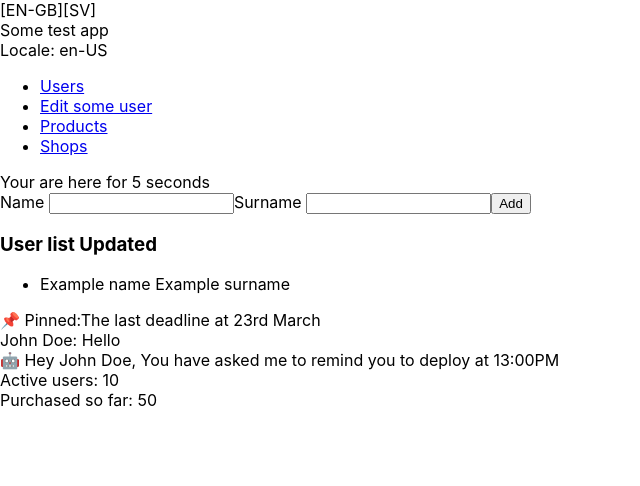
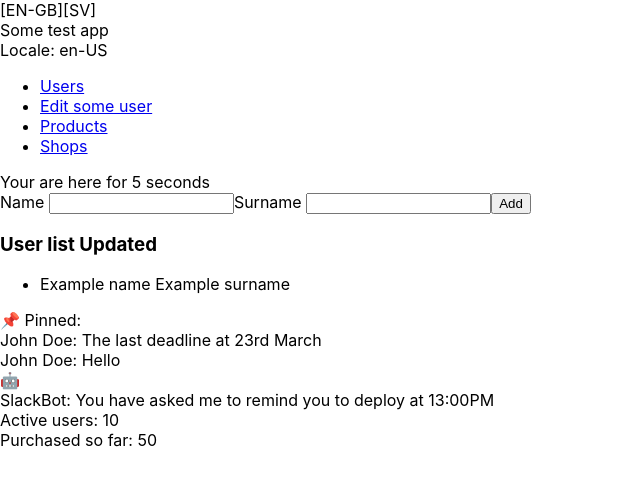
Before and after one commit to tnoworyta/react-tasks, a React (Create React App) app: page /user/list in a window 1280 px wide. Shown: the top 486 px of the page, without its empty margins (0-640 px from the left). Built offline with nearby package versions, Linux system fonts and the light colour scheme.

Commit message:
Generic component used by Specialized components

```diff
--- a/src/components/MessageHistory/BotMessage.js
+++ b/src/components/MessageHistory/BotMessage.js
@@ -1,5 +1,7 @@
 import React from 'react';
 import PropTypes from 'prop-types';
+
+import Message from './Message';
 
 export const BotMessage = (props) => {
   return (
@@ -7,7 +9,7 @@ export const BotMessage = (props) => {
       <span role="img" aria-label="bot">
         🤖
       </span>{' '}
-      Hey {props.user.name}, {props.text}
+      <Message user={{ name: 'SlackBot' }} text={props.text} />
     </div>
   );
 };
--- a/src/components/MessageHistory/PinnedMessage.js
+++ b/src/components/MessageHistory/PinnedMessage.js
@@ -1,5 +1,7 @@
 import React from 'react';
 import PropTypes from 'prop-types';
+
+import Message from './Message';
 
 export const PinnedMessage = (props) => {
   return (
@@ -8,7 +10,7 @@ export const PinnedMessage = (props) => {
         📌
       </span>{' '}
       Pinned:
-      {props.text}
+      <Message user={props.user} text={props.text} />
     </div>
   );
 };
--- a/src/components/User/List.js
+++ b/src/components/User/List.js
@@ -44,9 +44,9 @@ const UserList = () => {
         ))}
       </ul>
       <MessageHistory>
-        <PinnedMessage text="The last deadline at 23rd March" />
+        <PinnedMessage user={user} text="The last deadline at 23rd March" />
         <Message text="Hello" user={user} />
-        <BotMessage text="You have asked me to remind you to deploy at 13:00PM" user={user} />
+        <BotMessage text="You have asked me to remind you to deploy at 13:00PM" />
       </MessageHistory>
       <StatusFeed>
         {(stats) => (
```
